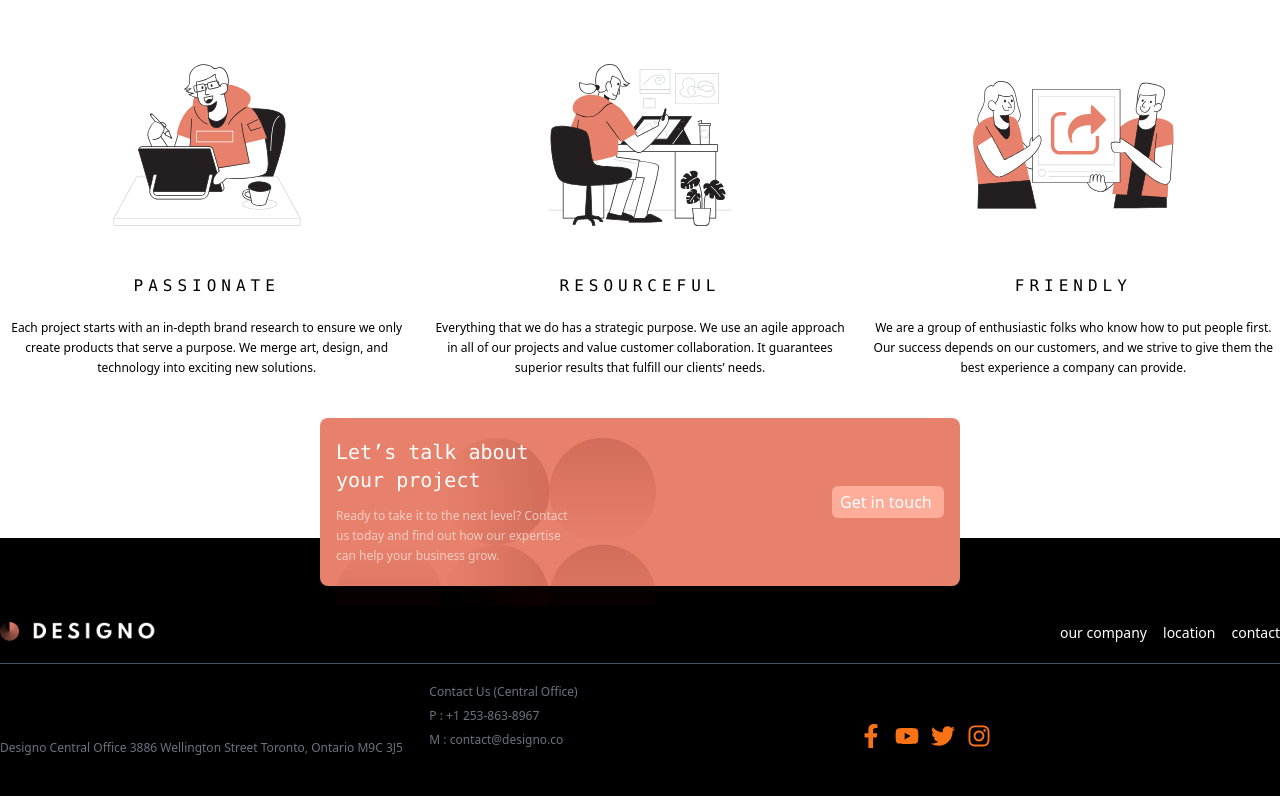
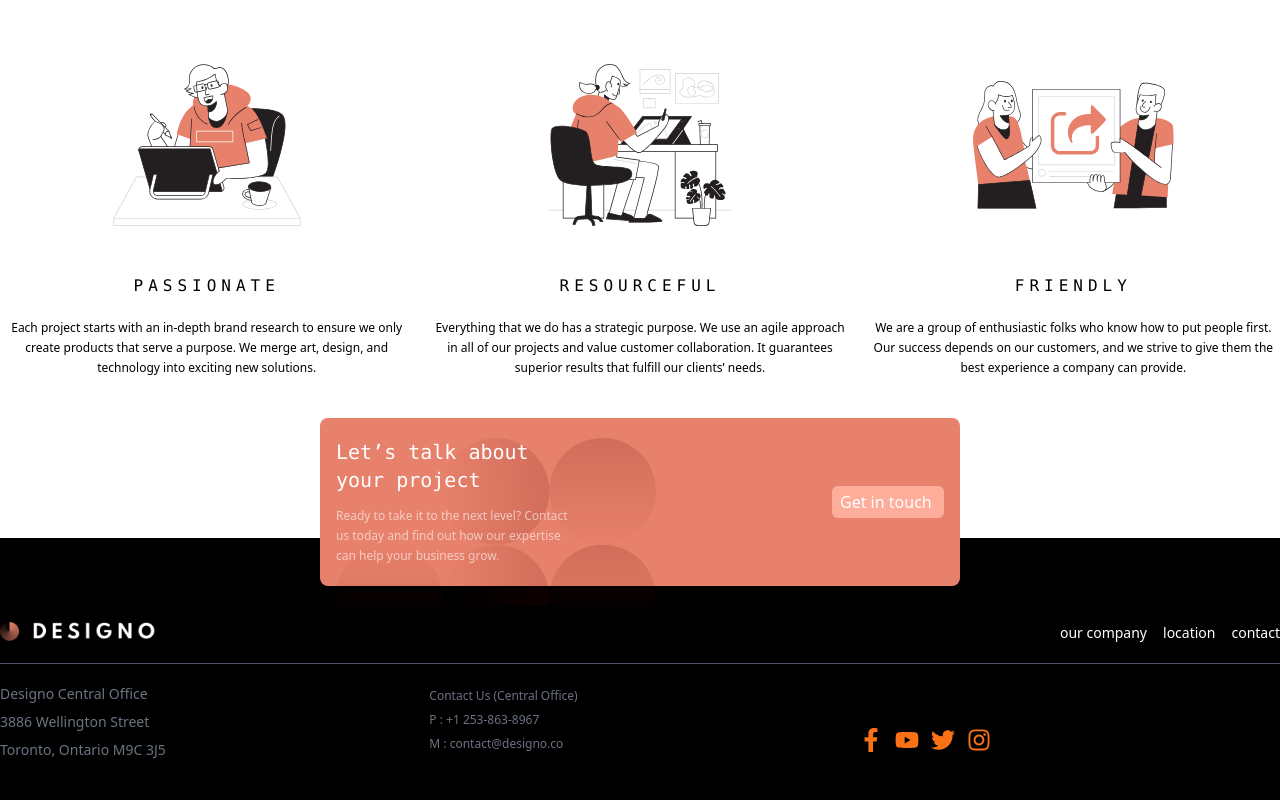
Before and after one commit to Joe-77/multi-page-website, a React (Vite) app: page /home in a window 1280 px wide. Shown: the part 788-1588 px from the top of the page. Built offline with nearby package versions, Linux system fonts and the light colour scheme.

Commit message:
Update Footer.tsx

```diff
--- a/src/components/component/Footer.tsx
+++ b/src/components/component/Footer.tsx
@@ -25,11 +25,10 @@ const Footer = () => {
           </ul>
         </div>
         <div className="grid grid-cols-3 gap-2 flex-wrap items-end justify-between mt-5 pb-5">
-          <div>
-            <p className="text-[7px] sm:text-xs leading-6 text-gray-500">
-              Designo Central Office 3886 Wellington Street Toronto, Ontario M9C
-              3J5
-            </p>
+          <div className="text-[7px] sm:text-sm leading-6 text-gray-500 flex flex-col gap-2">
+            <p>Designo Central Office</p>
+            <p>3886 Wellington Street</p>
+            <p>Toronto, Ontario M9C 3J5</p>
           </div>
           <div className="text-[8px] sm:text-xs flex flex-col gap-2 text-gray-500 mb-2">
             <p>Contact Us (Central Office)</p>
```
